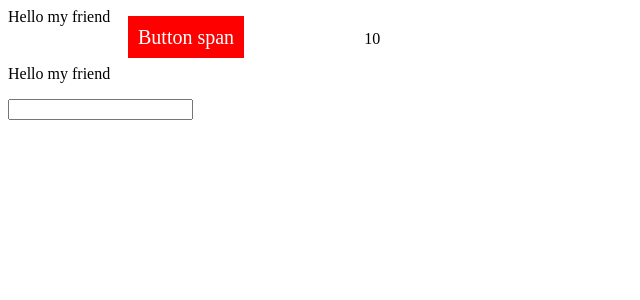
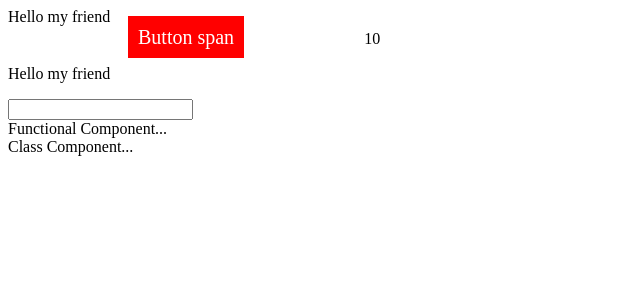
Before and after one commit to homayoonghadiri/React_Course_Project, a React (Vite) app: page / in a window 1280 px wide. Shown: the top 300 px of the page, without its empty margins (0-640 px from the left). Built offline with nearby package versions, Linux system fonts and the light colour scheme.

Commit message:
add functional & class component

```diff
--- a/src/App.jsx
+++ b/src/App.jsx
@@ -1,3 +1,6 @@
+import ClassComponent from "./ClassComponent";
+import FunctionalComponent from "./FunctionalComponent";
+
 const App = () => {
 
     const variable_1 = 10;
@@ -20,16 +23,22 @@ const App = () => {
                 }>Button span</span>
                 <span>{variable_1}</span>
             </div>
+
+
             <div className='section_2'>
                 <p>Hello my friend</p>
                 <img src="" alt="" />
                 <input type="text" />
             </div>
         </div>
+
+        <FunctionalComponent />
+        <ClassComponent />
     </>
+
 
     );
 
 };
 
-export default App
+export default App;
--- /dev/null
+++ b/src/ClassComponent.jsx
@@ -0,0 +1,13 @@
+import { Component } from "react";
+
+export default class ClassComponent extends Component {
+
+    render () {
+        return (
+            <div>
+                Class Component...
+            </div>
+        )
+    }
+
+}
--- /dev/null
+++ b/src/FunctionalComponent.jsx
@@ -0,0 +1,9 @@
+const FunctionalComponent = () => {
+    return (
+        <div>
+            Functional Component...
+        </div>
+    );
+};
+
+export default FunctionalComponent;
```
Lines whose indentation alone changed are shown as unchanged.
